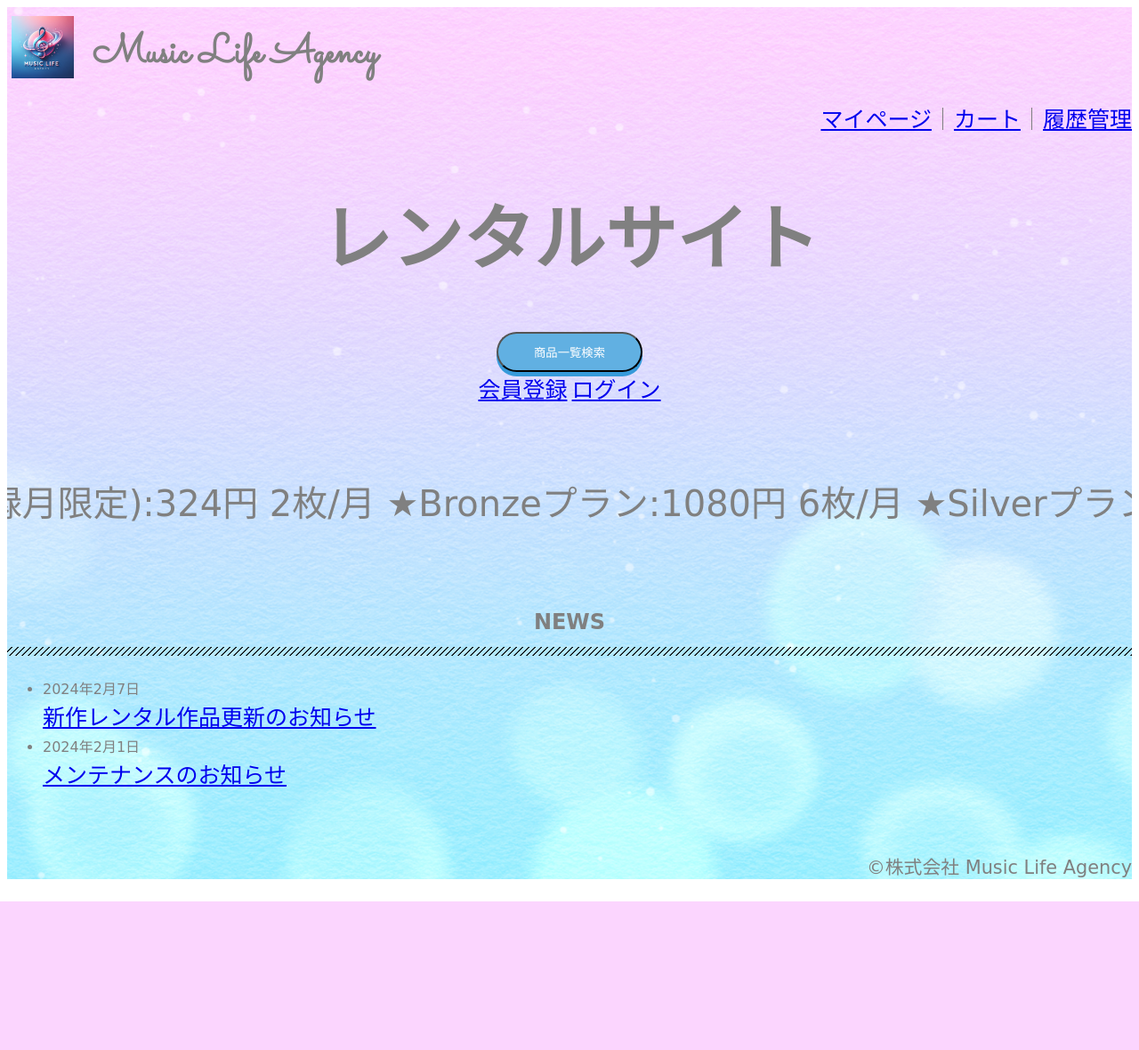
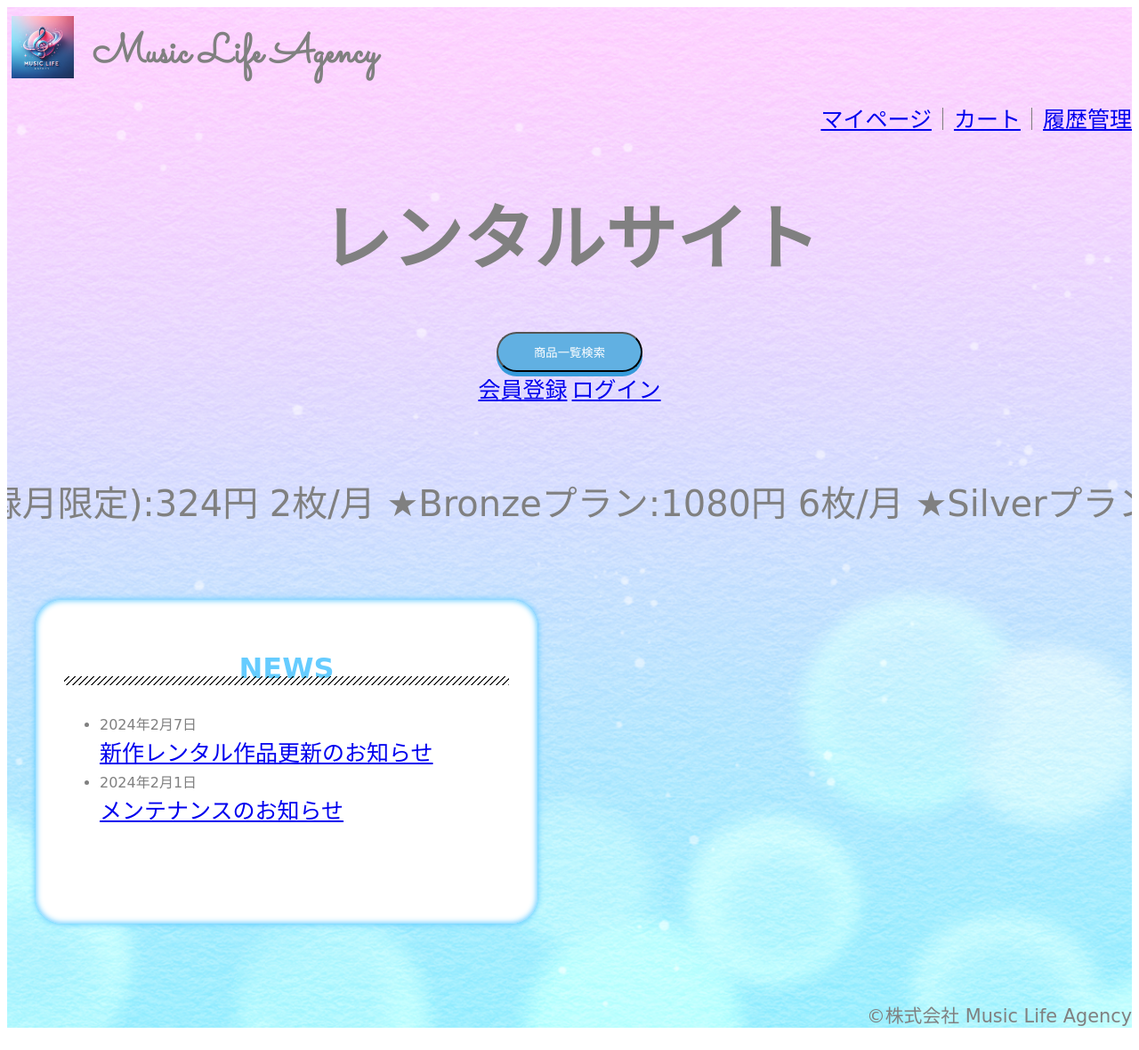
Before and after one commit to mtmrds/rentalMLA, a Java web app: page /rental/top in a window 1280 px wide. Shown: the whole page at 89% size. Before the commit the page ends 1013 px from the top, so only its background shows below. Run offline with Spring Boot 4, a stand-in JSP engine, Linux system fonts and the light colour scheme; the project's own start-up code is not run, and a stand-in starts its controllers and pages; some web fonts are replaced.

Commit message:
トップ変更

```diff
--- a/src/main/webapp/WEB-INF/views/top.jsp
+++ b/src/main/webapp/WEB-INF/views/top.jsp
@@ -76,7 +76,8 @@
 
 h2 {
   position: relative;
-  padding: 1.5rem 1rem;
+  font-size: 2em;
+  color:#66CCFF;
   text-align: center;
 }
 
@@ -93,7 +94,16 @@ h2:after {
   -webkit-backface-visibility: hidden;
   backface-visibility: hidden;
 }
-
+/*ふわふわした囲み枠*/
+.box3-2 {
+	margin: 2em;
+	padding:2em;/*内側余白*/
+	background-color:#fff;/*背景色*/
+	box-shadow: 0 0 6px 1px #66CCFF, 0 0 6px 1px #66CCFF inset;/*ふわりとした影*/
+	border-radius: 30px;
+	  height: 300px;
+	  width: 500px;
+}
 
 </style>
 	</head>
@@ -126,7 +136,7 @@ h2:after {
         <p class="loop03__item">プラン紹介('ω')ノ ★お試しプラン(新規登録月限定):324円 2枚/月 ★Bronzeプラン:1080円 6枚/月 ★Silverプラン:2160円 12枚/月 ★Goldプラン:5400円 無制限/月</p>
     </div>
 
-<div class="box">
+<div class="box3-2">
 <div class="box-title"><h2>NEWS</h2></div>
   <ul>
   <li><span class="date">2024年2月7日</span><a href="http://localhost:8080/rental/search"><span class="list"> </span><br>新作レンタル作品更新のお知らせ</a>
```
